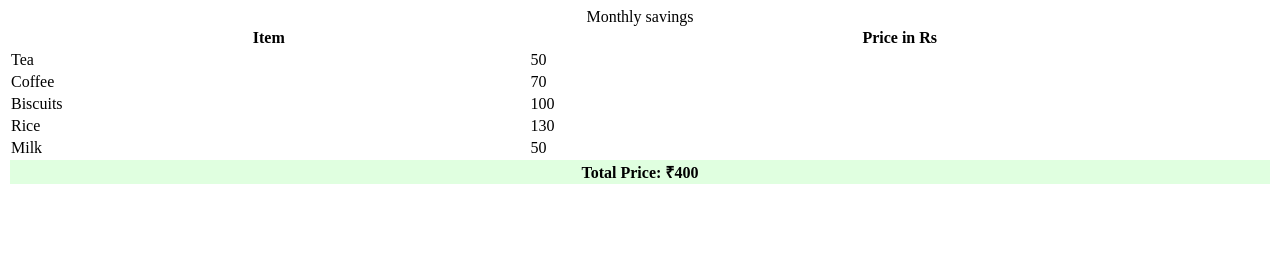
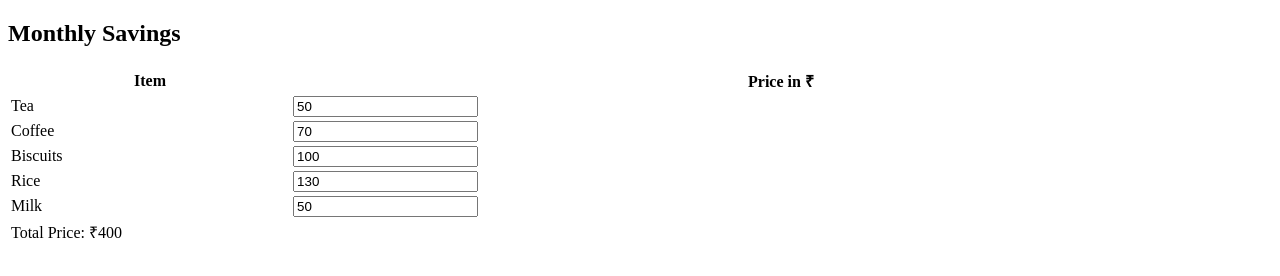
Before and after one commit to acciojob/grofers-checkout-Jayasurya016, a website: page main.html in a window 1280 px wide. Drawn offline with Linux system fonts and the light colour scheme.

Commit message:
created a submission

```diff
--- a/main.html
+++ b/main.html
@@ -5,67 +5,67 @@
   <title>Grofers Checkout</title>
 </head>
 <body>
-    <table style="width: 100%">
-        <caption>
-            Monthly savings
-        </caption>
+  <h2>Monthly Savings</h2>
+  <table id="grocery-table" style="width: 100%">
     <thead>
       <tr>
         <th>Item</th>
-                <th>Price in Rs</th>
+        <th>Price in ₹</th>
       </tr>
     </thead>
     <tbody>
       <tr>
         <td class="item">Tea</td>
-                <td class="price">50</td>
+        <td><input type="number" class="price-input" value="50"></td>
       </tr>
       <tr>
         <td class="item">Coffee</td>
-                <td class="price">70</td>
+        <td><input type="number" class="price-input" value="70"></td>
       </tr>
       <tr>
         <td class="item">Biscuits</td>
-                <td class="price">100</td>
+        <td><input type="number" class="price-input" value="100"></td>
       </tr>
       <tr>
         <td class="item">Rice</td>
-                <td class="price">130</td>
+        <td><input type="number" class="price-input" value="130"></td>
       </tr>
       <tr>
         <td class="item">Milk</td>
-                <td class="price">50</td>
+        <td><input type="number" class="price-input" value="50"></td>
       </tr>
     </tbody>
+    <tfoot>
+      <tr>
+        <td colspan="2" id="total-cell">Total Price: ₹0</td>
+      </tr>
+    </tfoot>
   </table>
 
   <script>
-
-  window.addEventListener('DOMContentLoaded', () => {
-    const priceCells = document.querySelectorAll('.price');
+	  function calculateTotal() {
+  const inputs = document.querySelectorAll('.price-input');
   let total = 0;
 
-    priceCells.forEach(cell => {
-      const value = parseFloat(cell.textContent);
+  inputs.forEach(input => {
+    const value = parseFloat(input.value);
     if (!isNaN(value)) {
       total += value;
     }
   });
 
-    const table = document.querySelector('table');
-    const newRow = document.createElement('tr');
-    newRow.style.backgroundColor = '#e0ffe0';
+  document.getElementById('total-cell').textContent = `Total Price: ₹${total}`;
+}
 
-    const totalCell = document.createElement('td');
-    totalCell.colSpan = 2;
-    totalCell.textContent = `Total Price: ₹${total}`;
-    totalCell.style.fontWeight = 'bold';
-    totalCell.style.textAlign = 'center';
+// Initial calculation
+window.addEventListener('DOMContentLoaded', () => {
+  calculateTotal();
 
-    newRow.appendChild(totalCell);
-    table.querySelector('tbody').appendChild(newRow);
+  // Recalculate whenever any input changes
+  document.querySelectorAll('.price-input').forEach(input => {
+    input.addEventListener('input', calculateTotal);
   });
-
+});
   </script>
 </body>
 </html>
```
Lines whose indentation alone changed are shown as unchanged.
